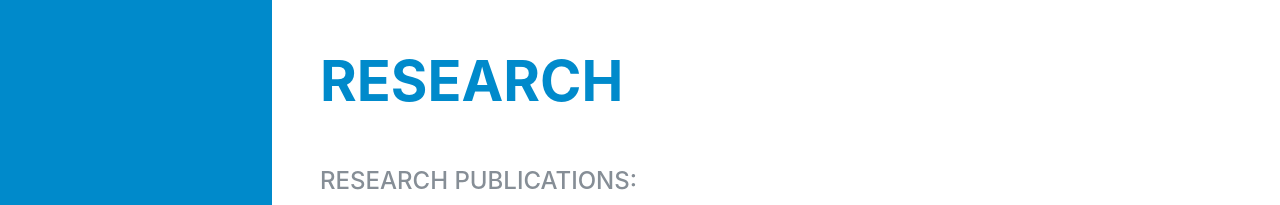
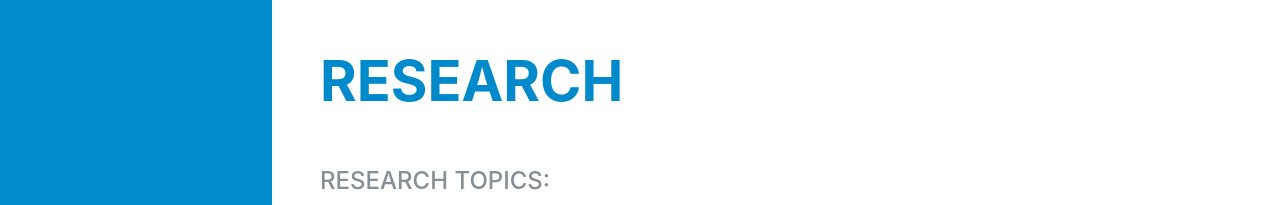
Before and after one commit to abdellaouialaoui/CV, a plain HTML site: page research.html in a window 1280 px wide. Shown: the top 205 px of the page. Drawn offline with Linux system fonts and the light colour scheme; some icons are missing; files whose address does not match are found by name; a web font is replaced by a local one.

Commit message:
modification topics

```diff
--- a/research.html
+++ b/research.html
@@ -73,7 +73,7 @@
 
 
              <!-- Section : Research publications -->
-        <div class="subheading mb-3">Research publications: </div>
+        <div class="subheading mb-3">Research topics: </div>
         <ul class="fa-ul mb-0">
           <li>
             <i class="fa-li fa fa-search"></i>
```
